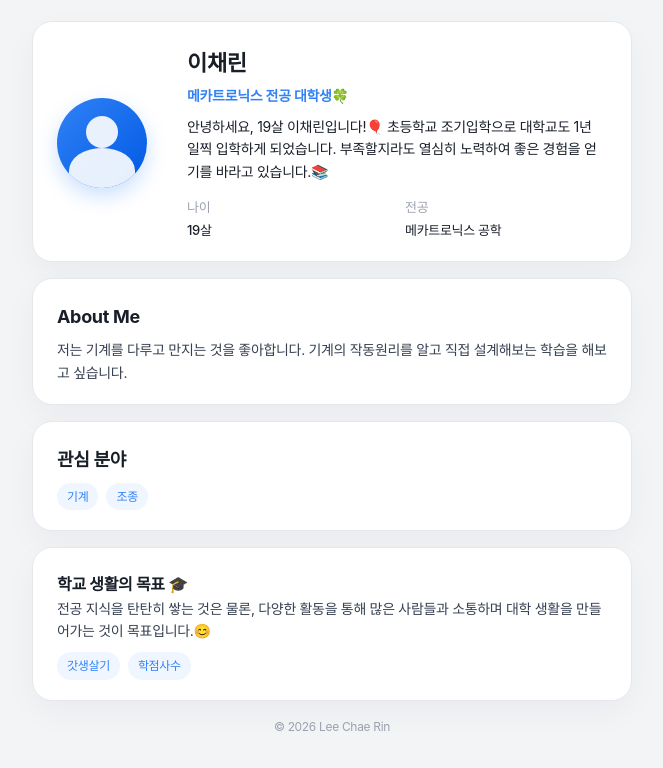
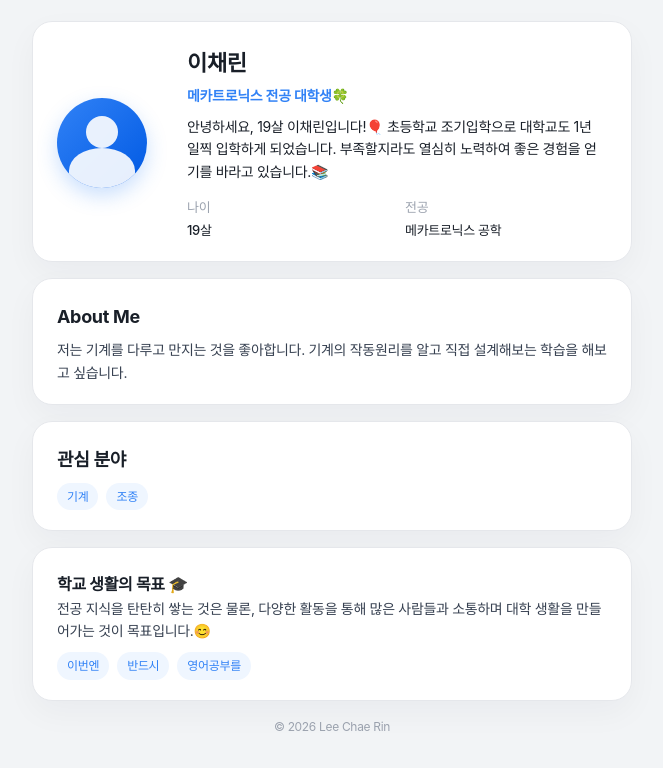
Before and after one commit to leecr040/leecr040.github.io, a plain HTML site: page index.html in a window 1280 px wide. Shown: the part 106-874 px from the top of the page, without its empty margins (308-971 px from the left). Drawn offline with Linux system fonts and the light colour scheme.

Commit message:
Update index.html

```diff
--- a/index.html
+++ b/index.html
@@ -64,8 +64,9 @@
                     많은 사람들과 소통하며 대학 생활을 만들어가는 것이 목표입니다.😊
     </p>
     <div class="tag-list" style="margin-top: 10px; display: flex; gap: 8px;">
-        <span class="tag">갓생살기</span>
-        <span class="tag">학점사수</span>
+        <span class="tag">이번엔</span>
+        <span class="tag">반드시</span>
+        <span class="tag">영어공부를</span>
     </div>
 </section>
 
```
